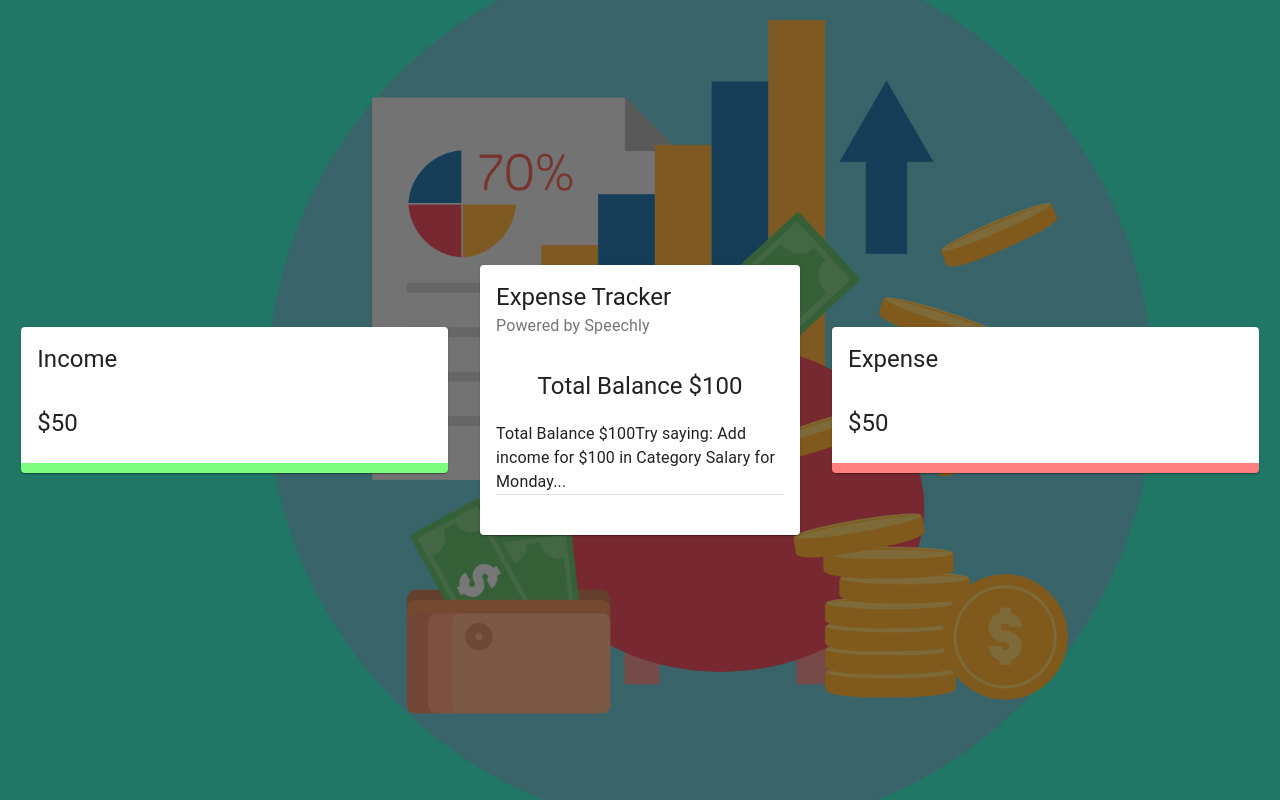
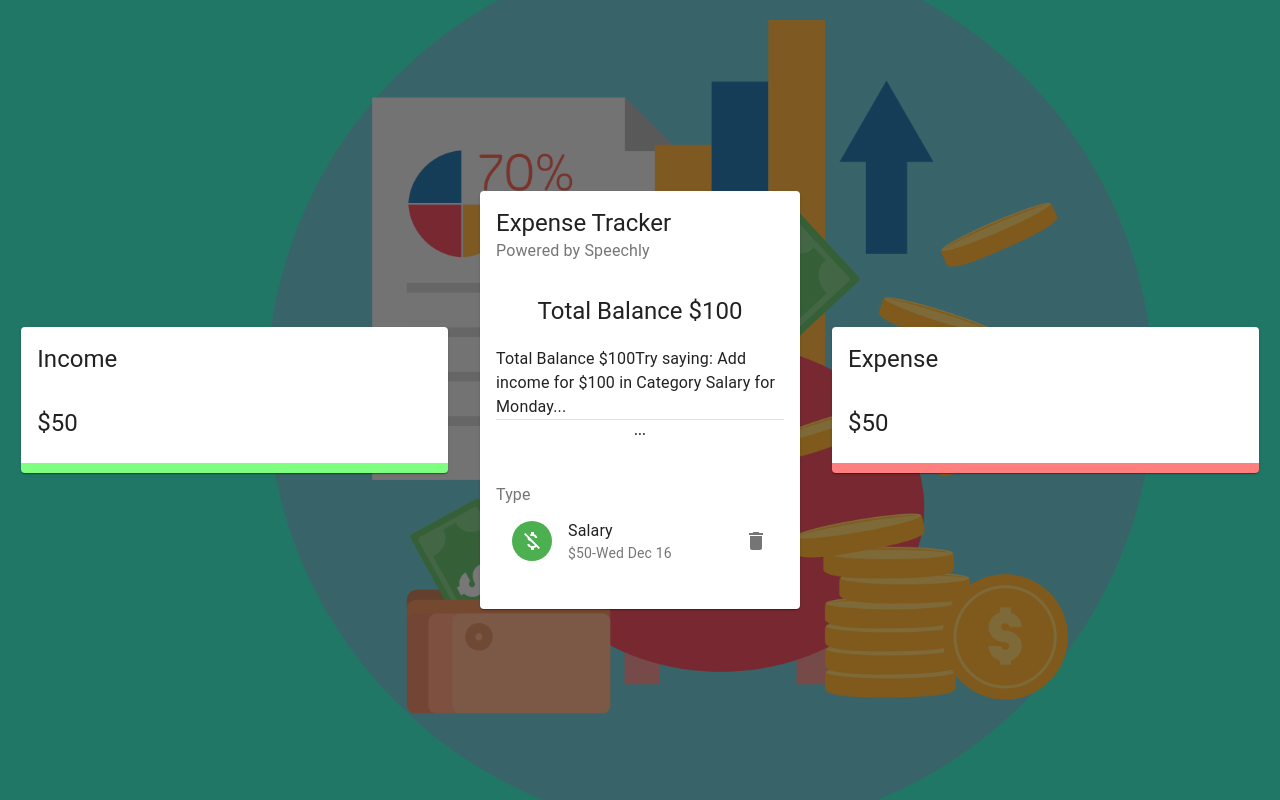
Before and after one commit to harshsharma2210/expense-tracker, a React (Create React App) app: page / in a window 1280 px wide. Built offline with nearby package versions, Linux system fonts and the light colour scheme.

Commit message:
Files Changed

```diff
--- /dev/null
+++ b/src/components/Main/List/List.js
@@ -0,0 +1,65 @@
+import React from "react";
+import {
+  List as MUIList,
+  ListItem,
+  ListItemAvatar,
+  ListItemText,
+  Avatar,
+  ListItemSecondaryAction,
+  IconButton,
+  Slide,
+} from "@material-ui/core";
+import { Delete, MoneyOff } from "@material-ui/icons";
+
+import useStyle from "./styles";
+
+const List = () => {
+  const classes = useStyle();
+  const transactions = [
+    {
+      id: 1,
+      type: "Income",
+      category: "Salary",
+      amount: 50,
+      date: "Wed Dec 16",
+    },
+  ];
+  return (
+    <MUIList dense={false} className={classes.list}>
+      {transactions.map((transaction) => (
+        <Slide
+          direction="down"
+          in
+          mountOnEnter
+          unmountOnExit
+          key={transaction.id}
+        >
+          <ListItem>
+            <ListItemAvatar>
+              <Avatar
+                className={
+                  transaction.type === "Income"
+                    ? classes.avatarIncome
+                    : classes.avatarExpense
+                }
+              >
+                <MoneyOff />
+              </Avatar>
+            </ListItemAvatar>
+            <ListItemText
+              primary={transaction.category}
+              secondary={`$${transaction.amount}-${transaction.date}`}
+            />
+            <ListItemSecondaryAction>
+              <IconButton edge="end" aria-label="delete" onClick="">
+                <Delete />
+              </IconButton>
+            </ListItemSecondaryAction>
+          </ListItem>
+        </Slide>
+      ))}
+    </MUIList>
+  );
+};
+
+export default List;
--- /dev/null
+++ b/src/components/Main/List/styles.js
@@ -0,0 +1,17 @@
+import { makeStyles } from "@material-ui/core";
+import { red, green } from "@material-ui/core/colors";
+
+export default makeStyles((theme) => ({
+  avatarIncome: {
+    color: "#fff",
+    backgroundColor: green[500],
+  },
+  avatarExpense: {
+    color: theme.palette.getContrastText(red[500]),
+    backgroundColor: red[500],
+  },
+  list: {
+    maxHeight: "150px",
+    overflow: "auto",
+  },
+}));
--- a/src/components/Main/Main.js
+++ b/src/components/Main/Main.js
@@ -9,6 +9,8 @@
 } from "@material-ui/core";
 
 import useStyles from "./styles";
+import List from "./List/List";
+import Form from "./Form/Form";
 
 const Main = () => {
   const classes = useStyles();
@@ -16,18 +18,24 @@
     <Card className={classes.root}>
       <CardHeader title="Expense Tracker" subheader="Powered by Speechly" />
       <CardContent>
-        <Typography align="center" variant="h5">Total Balance $100</Typography>
-        <Typography variant="subtitle1" style={{lineHeight:'1.5em',marginTop:'20px'}}>Total Balance $100
-        {/* {INFOR CARD} */}
-        Try saying: Add income for $100 in Category Salary for Monday...
+        <Typography align="center" variant="h5">
+          Total Balance $100
         </Typography>
-      <Divider/>
-      {/* {FORM} */}
+        <Typography
+          variant="subtitle1"
+          style={{ lineHeight: "1.5em", marginTop: "20px" }}
+        >
+          Total Balance $100
+          {/* {INFOR CARD} */}
+          Try saying: Add income for $100 in Category Salary for Monday...
+        </Typography>
+        <Divider />
+        <Form />
       </CardContent>
       <CardContent className={classes.cardContent}>
         <Grid container spacing={2}>
           <Grid item xs={12}>
-            {/* <List/> */}
+            <List />
           </Grid>
         </Grid>
       </CardContent>
--- /dev/null
+++ b/src/context/context.js
@@ -0,0 +1,13 @@
+import React, { useReducer, createContext } from "react";
+
+const initialState = [];
+
+export const ExpenseTrackerContext = createContext(initialState);
+
+export const Provider = ({ children }) => {
+  return (
+    <ExpenseTrackerContext.Provider value={{ appName: "Expense Tracker" }}>
+      {children}
+    </ExpenseTrackerContext.Provider>
+  );
+};
--- a/src/index.js
+++ b/src/index.js
@@ -3,6 +3,13 @@
 
 import App from "./App";
 
+import { Provider } from "./context/context";
+
 import "./index.css";
 
-ReactDOM.render(<App />, document.getElementById("root"));
+ReactDOM.render(
+  <Provider>
+    <App />
+  </Provider>,
+  document.getElementById("root")
+);
```
